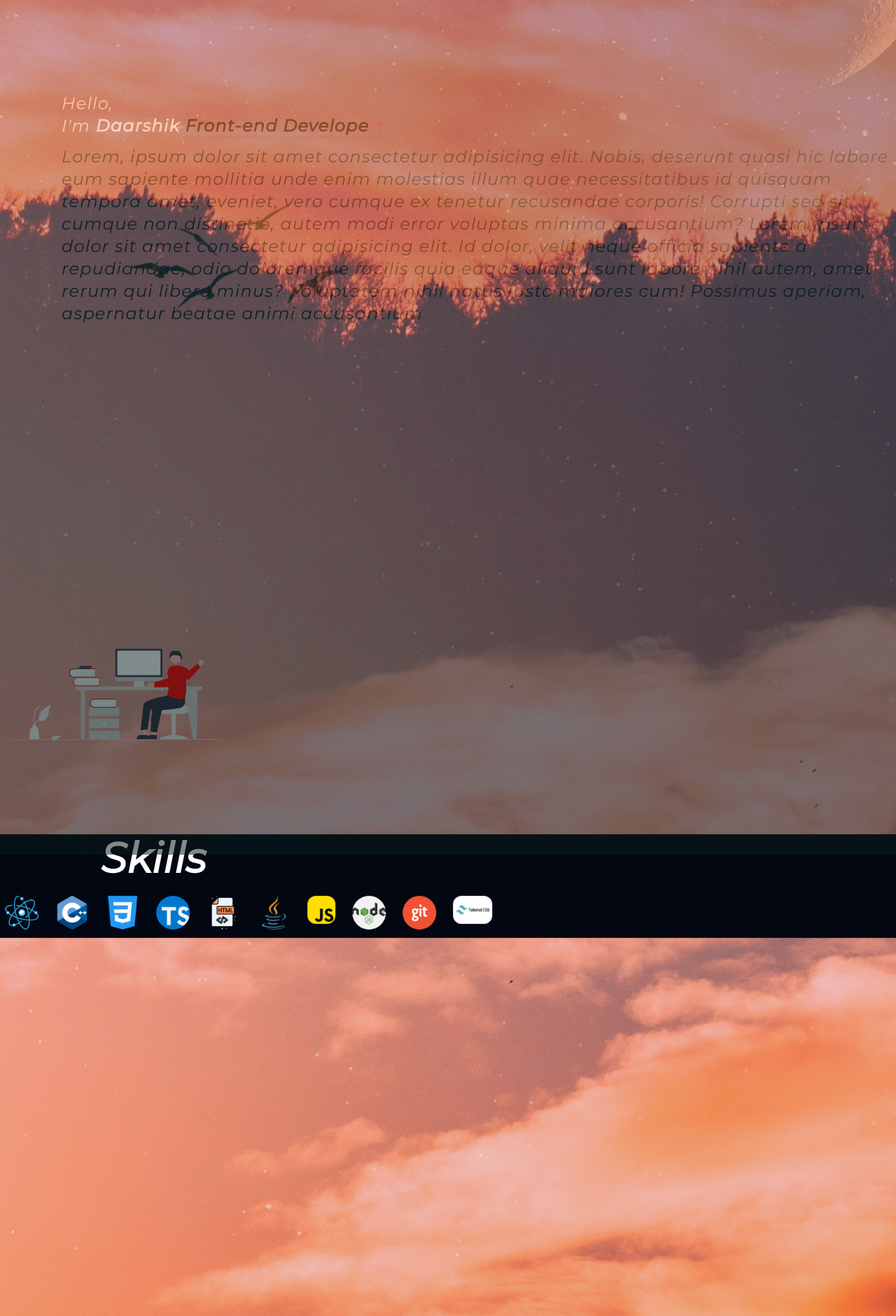
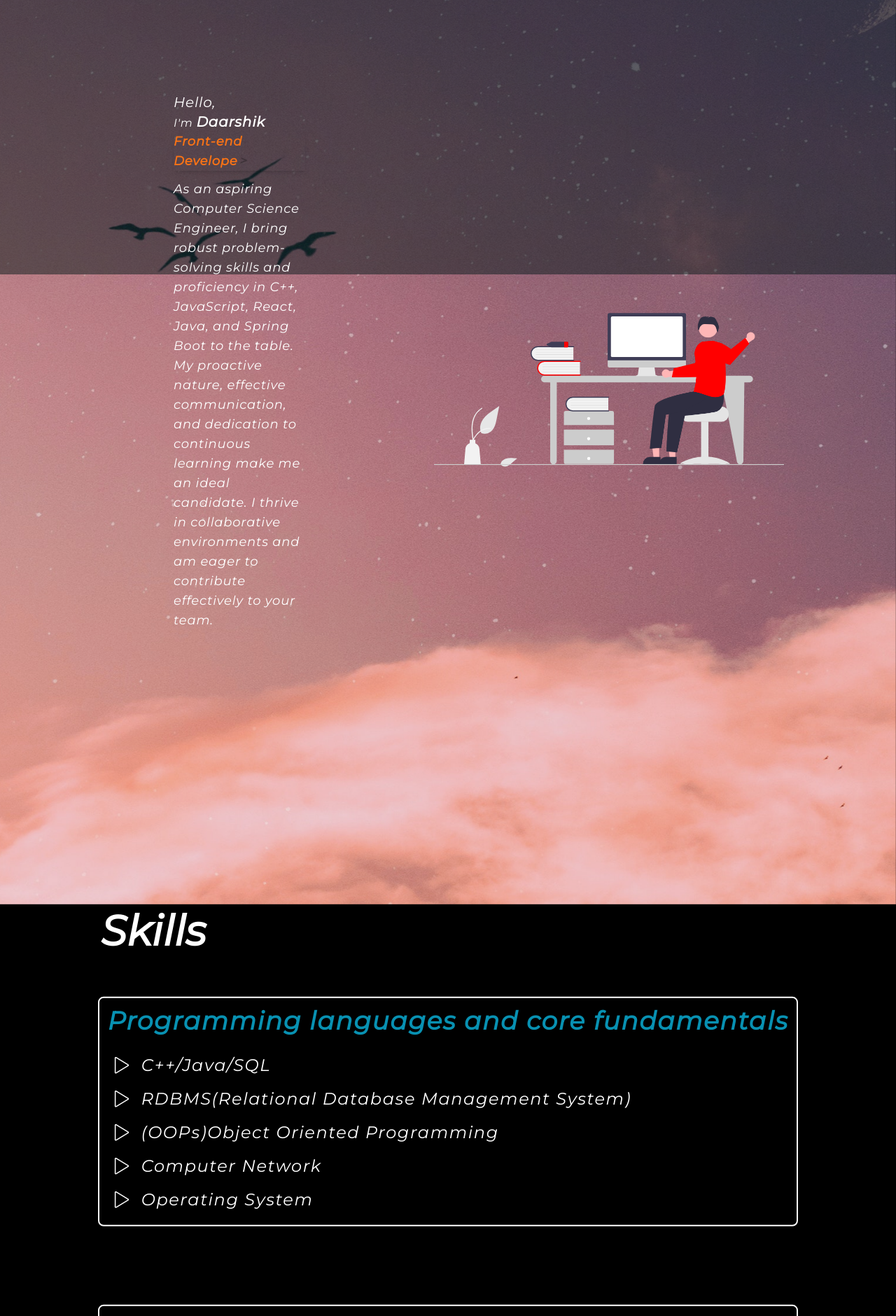
Before and after one commit to daarshik/Portfolio, a React (Create React App) app: page / in a window 1280 px wide. Shown: the part 120-2000 px from the top of the page at 70% size. Built offline with nearby package versions, Linux system fonts and the light colour scheme.

Commit message:
Completed designinh till skills section

```diff
--- a/src/components/HeroImg.js
+++ b/src/components/HeroImg.js
@@ -1,5 +1,5 @@
 import React from "react";
-
+import "./home.css";
 
 const HeroImg = () => {
   return (
@@ -10,7 +10,7 @@ const HeroImg = () => {
         width="700"
         height="424"
         viewBox="0 0 979.32677 424.8366"
-        className="w-[300px] h-[400px] ml-4"
+        className="md:w-[500px] md:h-[300px] mr-20  sm:w-[500px] sm:h-[300px] sm:ml-4 alignHeroSvg"
       >
         <path
           d="M993.71816,412.83936H419.142a9.19888,9.19888,0,0,0,0,18.39776H435.417V651.3026a9.19888,9.19888,0,0,0,18.39776,0l.1398-220.06548h461.1557l42.52,220.06548a9.19887,9.19887,0,1,0,18.39775,0l2.67633-220.06548h15.01383a9.19888,9.19888,0,0,0,0-18.39776Z"
--- a/src/components/HeroIntro.js
+++ b/src/components/HeroIntro.js
@@ -10,30 +10,29 @@ const HeroIntro = () => {
     deleteSpeed: 80,
   });
   return (
-    <div>
+    <div className="tracking-wider">
       <p>
-        <span className="block">Hello, </span>I'm{" "}
-        <span style={{ fontWeight: "bold" }}>Daarshik</span>{" "}
+        <span className="block text-xl">Hello, </span>I'm{" "}
+        <span style={{ fontWeight: "bold" }} className="text-xl">
+          Daarshik
+        </span>{" "}
         <span
-          style={{ fontWeight: "bold", color: "black" }}
-          className=" lg:shadow-md"
+          style={{ fontWeight: "bold", display: "block" }}
+          className=" md:shadow-md text-lg text-cyan-900 lg:text-orange-500 "
         >
           {text}
-          <span style={{ color: "red" }}>
+          <span style={{ color: "black" }}>
             <Cursor cursorStyle=">" />
           </span>
         </span>
       </p>
-      <p className="mt-3 lg:text-gray-900">
-        Lorem, ipsum dolor sit amet consectetur adipisicing elit. Nobis,
-        deserunt quasi hic labore eum sapiente mollitia unde enim molestias
-        illum quae necessitatibus id quisquam tempora amet, eveniet, vero cumque
-        ex tenetur recusandae corporis! Corrupti sed sit cumque non distinctio,
-        autem modi error voluptas minima accusantium? Lorem ipsum dolor sit amet
-        consectetur adipisicing elit. Id dolor, velit neque officia sapiente a
-        repudiandae, odio doloremque facilis quia eaque aliquid sunt labore
-        nihil autem, amet rerum qui libero minus? Voluptatem nihil natus iusto
-        maiores cum! Possimus aperiam, aspernatur beatae animi accusantium
+      <p className="mt-3 text-white text-lg">
+        As an aspiring Computer Science Engineer, I bring robust problem-solving
+        skills and proficiency in C++, JavaScript, React, Java, and Spring Boot
+        to the table. My proactive nature, effective communication, and
+        dedication to continuous learning make me an ideal candidate. I thrive
+        in collaborative environments and am eager to contribute effectively to
+        your team.
       </p>
     </div>
   );
--- a/src/components/Home.js
+++ b/src/components/Home.js
@@ -11,33 +11,38 @@ import HeroImg from "./HeroImg";
 const Home = () => {
   return (
     <div className=" bg-black">
-      <ParallaxBanner
-        style={{ aspectRatio: "1/2", overflow: "scroll" }}
-        shouldAlwaysCompleteAnimation={true}
-      >
+      <ParallaxBanner style={{ aspectRatio: "1/2", overflow: "scroll" }}>
         <ParallaxBannerLayer
           image={Image3}
           speed={-20}
-          translateY={[0, 40]}
+          translateY={[0, 50]}
           opacity={[1, 0.8, 0.5, "easeInCubic"]}
         />
-        <ParallaxBannerLayer speed={-5} className="lg:z-50">
-          <div className="flex justify-center flex-col mt-40 p-30 lg:items-center text-white lg:box-border lg:mt-40 ">
-            <div className="p-2 lg:ml-20 lg:mt-40 lg:text-2xl lg:tracking-wider">
+        <ParallaxBannerLayer speed={-5} className="md:z-40">
+          <div
+            className="flex justify-center flex-col mt-40 p-30 md:items-center md:flex-row text-white md:box-border md:mt-40
+          lg:items-center lg:flex-row lg:box-border lg:mt-40"
+          >
+            <div className="p-2 md:ml-60 md:mt-40">
               <HeroIntro />
             </div>
-            <div className=" lg:ml-20  lg:mt-80  lg:mr-20 lg:p-35 lg:w-[100%] lg:box-border">
+            <div
+              className=" md:ml-40  md:mt-60  md:mr-20 md:p-35 md:w-[80%]
+            sm:w-[40%]
+            lg:ml-40  lg:mt-60  lg:mr-20 md:p-35 lg:w-[100%]
+            box-border bg-cover"
+            >
               <HeroImg />{" "}
             </div>
           </div>
-          <Skills className="lg:mt-32 lg:h-full mb-0" />
+          <Skills className="md:mt-32 md:h-full mb-0" />
         </ParallaxBannerLayer>
         <ParallaxBannerLayer
           image={Image3}
           speed={-40}
-          translateY={[0, -100]}
-          opacity={[0.5, 1, "easeInCubic"]}
-          className="lg:-z-[500px] sm:z-50"
+          translateY={[0, -140]}
+          opacity={[0.5, 0.8, "easeInCubic"]}
+          className="md:-z-[500px]"
         />
       </ParallaxBanner>
     </div>
@@ -45,3 +50,4 @@ const Home = () => {
 };
 
 export default Home;
+//
--- /dev/null
+++ b/src/components/SkillBox.js
@@ -0,0 +1,51 @@
+import React from "react";
+import "./skills.css";
+import { SlControlPlay } from "react-icons/sl";
+
+const SkillBox = () => {
+  return (
+    <div className="flex justify-around tracking-widest">
+      <div className="flex flex-col border h-fit flex-wrap p-3 m-14 border-white rounded-lg border-2  md:w-100 md:boxAnimation">
+        <h2 className="md:text-4xl sm:text-2xl font-extrabold text-cyan-600">
+          Programming languages and core fundamentals
+        </h2>
+        <ol className="md:text-2xl sm:text-lg mt-5 leading-loose">
+          <li className="flex items-center p-2">
+            <span className="mr-3">
+              <SlControlPlay />
+            </span>
+            <span className="ml-1">C++/Java/SQL</span>
+          </li>
+          <li className="flex items-center p-2">
+            <span className="mr-3">
+              <SlControlPlay />
+            </span>
+            <span className="ml-1">
+              RDBMS(Relational Database Management System)
+            </span>
+          </li>
+          <li className="flex items-center p-2">
+            <span className="mr-3">
+              <SlControlPlay />
+            </span>
+            <span className="ml-1">(OOPs)Object Oriented Programming</span>
+          </li>
+          <li className="flex items-center p-2">
+            <span className="mr-3">
+              <SlControlPlay />
+            </span>
+            <span className="ml-1">Computer Network</span>
+          </li>
+          <li className="flex items-center p-2">
+            <span className="mr-3">
+              <SlControlPlay />
+            </span>
+            <span className="ml-1">Operating System</span>
+          </li>
+        </ol>
+      </div>
+    </div>
+  );
+};
+
+export default SkillBox;
--- a/src/components/SkillImg.js
+++ b/src/components/SkillImg.js
@@ -13,7 +13,7 @@ import "./skills.css";
 
 const SkillImg = () => {
   return (
-    <div className="flex flex-wrap mt-1">
+    <div className="flex flex-wrap mt-1 md:ml-5">
       <img src={reactImg} className="h-12 m-3 hover:animate-spin moveIcons" />
       <img src={cppImg} className="h-12 m-3 hover:animate-pulse moveIcons" />
       <img src={cssImg} className="h-12 m-3 hover:animate-bounce moveIcons" />
--- a/src/components/Skills.js
+++ b/src/components/Skills.js
@@ -1,59 +1,21 @@
 import React from "react";
-import "./skills.css";
-import { SlControlPlay } from "react-icons/sl";
+
 import SkillImg from "./SkillImg";
+import SkillBox from "./SkillBox";
 
 const Skills = () => {
   return (
-    <div className="flex flex-col text-white  bg-gray-950">
-      <h1 className="font-extrabold md:text-6xl text-2xl ml-36  mt-1 mb-2">
+    <div className="flex flex-col bg-black text-white md:mt-96 ">
+      <h1 className="font-extrabold md:text-6xl sm:text-2xl sm:ml-36  sm:mt-1 md:mt-2 mb-2">
         Skills
       </h1>
-      <SkillImg />
-      <div className="hidden">
-        <div className="md:flex md:justify-around md:tracking-widest">
-          <div className="md:flex md:flex-col md:border md:h-fit md:flex-wrap md:p-3 md:m-6 md:border-white md:rounded-lg md:border-2  md:w-80 md:hover:bg-white md:hover:text-black md:boxAnimation">
-            <h2 className="md:text-4xl md:font-extrabold md:text-cyan-600">
-              Programming languages and core fundamentals
-            </h2>
-            <ol className="md:text-2xl md:mt-5 md:leading-loose">
-              <li className="md:flex md:items-center md:p-2">
-                <span className="md:mr-3">
-                  <SlControlPlay />
-                </span>
-                <span className="md:ml-1">C++/Java/SQL</span>
-              </li>
-              <li className="md:flex md:items-center md:p-2">
-                <span className="md:mr-3">
-                  <SlControlPlay />
-                </span>
-                <span className="md:ml-1">Operating System</span>
-              </li>
-              <li className="md:flex md:items-center md:p-2">
-                <span className="md:mr-3">
-                  <SlControlPlay />
-                </span>
-                <span className="md:ml-1">
-                  RDBMS(Relational Database Management System)
-                </span>
-              </li>
-              <li className="md:flex md:items-center md:p-2">
-                <span className="md:mr-3">
-                  <SlControlPlay />
-                </span>
-                <span className="md:ml-1">
-                  (OOPs)Object Oriented Programming
-                </span>
-              </li>
-              <li className="md:flex md:items-center md:p-2">
-                <span className="md:mr-3">
-                  <SlControlPlay />
-                </span>
-                <span className="md:ml-1">Computer Network</span>
-              </li>
-            </ol>
-          </div>
+      <div className="flex flex-wrap flex-col justify-around">
+        <div className="flex flex-wrap justify-around">
+          <SkillBox />
+          <SkillBox />
         </div>
+        <SkillBox />
+        <SkillImg className=" md:items-center md:mb-2" />
       </div>
     </div>
   );
--- a/src/components/home.css
+++ b/src/components/home.css
@@ -63,3 +63,17 @@
   /* translate: 10px 10px;
   scale: ; */
 }
+
+@media screen and (max-width: 640px) {
+  .alignHeroSvg {
+    height: 300px;
+    width: 350px;
+  }
+}
+/* @media screen and (max-width: 768px) {
+  .alignHeroSvg {
+    height: 300px;
+    width: 400px;
+    margin-right: 40px;
+  }
+} */
--- a/src/index.css
+++ b/src/index.css
@@ -6,3 +6,7 @@
   font-family: "Montserrat", sans-serif;
 
 }
+
+::-webkit-scrollbar {
+  width: 0px;
+}
```
